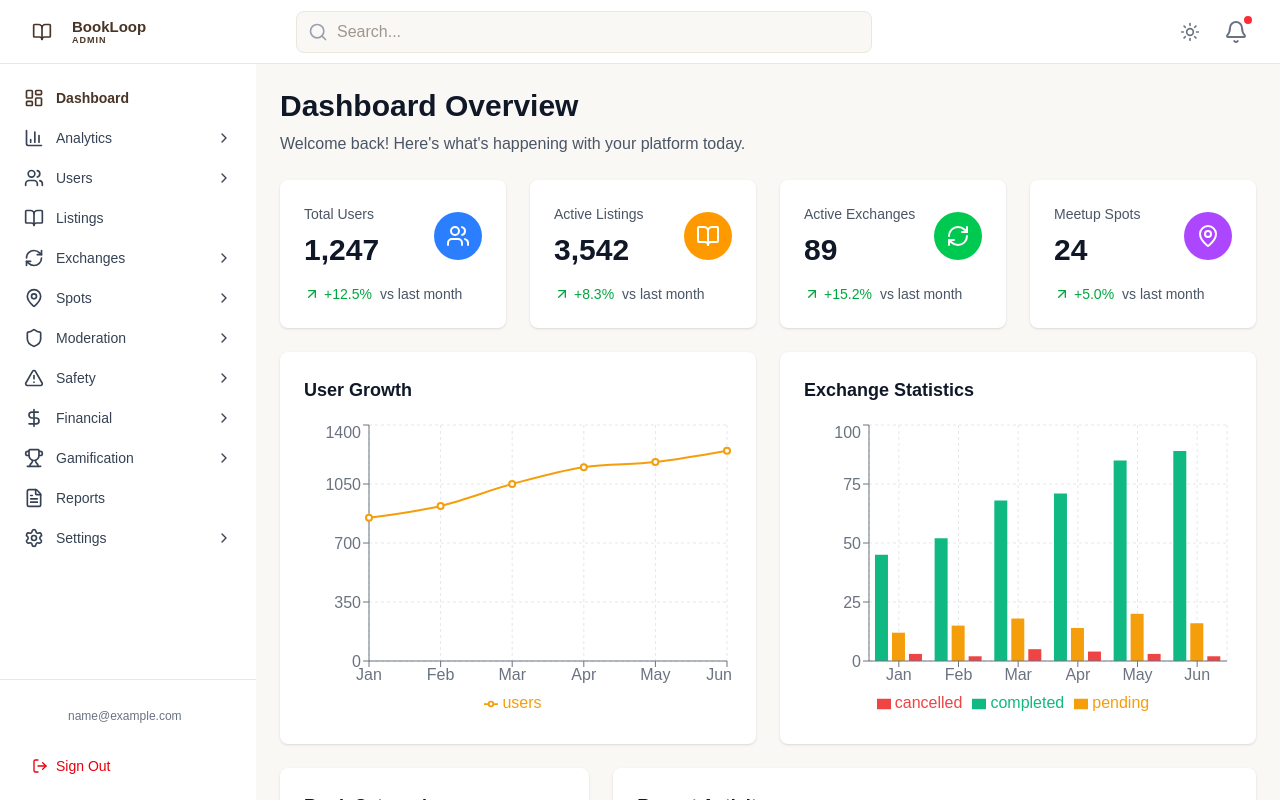
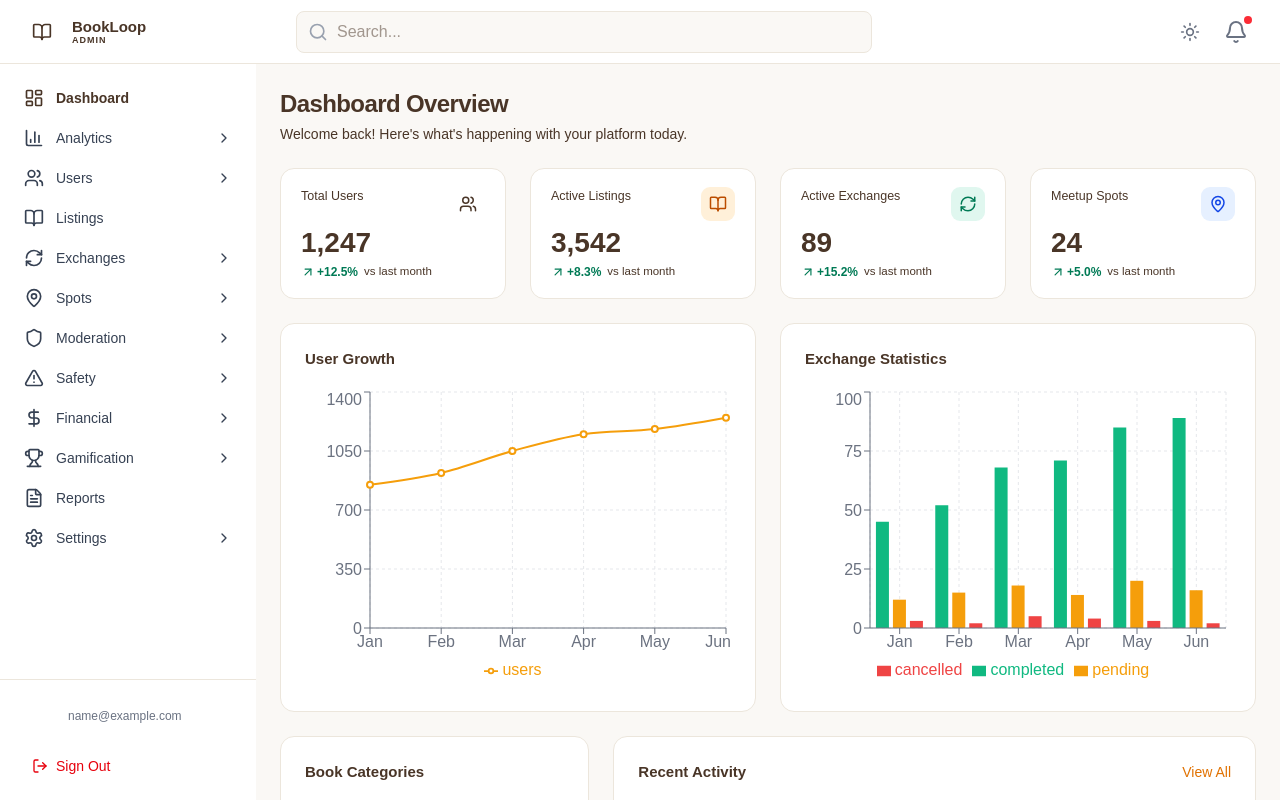
Before and after one commit to AdibaEmma/bookloop-web-admin, a Next.js app: page /dashboard in a window 1280 px wide. Built offline with nearby package versions, Linux system fonts and the light colour scheme; sample sign-in values are in the browser's storage.

Commit message:
admin design: dashboard (1a) — warm KPI cards + chart surfaces
- StatsCard reworked to 1a: bordered warm card, tinted icon tile, 28px value,
  green trend; KPI icon tints (coffee/amber/emerald/blue)
- warm chart card surfaces + header typography

```diff
--- a/src/app/(dashboard)/dashboard/page.tsx
+++ b/src/app/(dashboard)/dashboard/page.tsx
@@ -44,36 +44,28 @@ function StatsCard({
   iconColor: string;
 }) {
   return (
-    <div className="bg-white dark:bg-gray-800 rounded-lg shadow p-6">
-      <div className="flex items-center justify-between">
-        <div>
-          <p className="text-sm font-medium text-gray-600 dark:text-gray-400">
-            {title}
-          </p>
-          <p className="text-3xl font-bold text-gray-900 dark:text-white mt-2">
-            {value}
-          </p>
-        </div>
-        <div className={`p-3 rounded-full ${iconColor}`}>
-          <Icon className="w-6 h-6 text-white" />
+    <div className="bg-white dark:bg-[#241c16] border border-[#ECE6DC] dark:border-[#33291f] rounded-[14px] px-5 py-[18px]">
+      <div className="flex items-start justify-between">
+        <span className="text-[12.5px] font-medium text-muted-foreground">{title}</span>
+        <div className={`w-[34px] h-[34px] rounded-[9px] flex items-center justify-center ${iconColor}`}>
+          <Icon className="w-[18px] h-[18px]" />
         </div>
       </div>
-      <div className="mt-4 flex items-center">
-        {changeType === 'increase' ? (
-          <ArrowUpRight className="w-4 h-4 text-green-600" />
-        ) : (
-          <ArrowDownRight className="w-4 h-4 text-red-600" />
-        )}
+      <div className="text-[28px] font-extrabold text-foreground mt-2 leading-none">{value}</div>
+      <div className="mt-1.5 flex items-center gap-1.5">
         <span
-          className={`text-sm font-medium ml-1 ${
-            changeType === 'increase' ? 'text-green-600' : 'text-red-600'
+          className={`flex items-center gap-0.5 text-xs font-bold ${
+            changeType === 'increase' ? 'text-emerald-700' : 'text-red-600'
           }`}
         >
+          {changeType === 'increase' ? (
+            <ArrowUpRight className="w-3.5 h-3.5" />
+          ) : (
+            <ArrowDownRight className="w-3.5 h-3.5" />
+          )}
           {change}
         </span>
-        <span className="text-sm text-gray-600 dark:text-gray-400 ml-2">
-          vs last month
-        </span>
+        <span className="text-[11.5px] text-muted-foreground">vs last month</span>
       </div>
     </div>
   );
@@ -204,10 +196,10 @@ export default function DashboardPage() {
     <div className="space-y-6">
       {/* Page header */}
       <div>
-        <h1 className="text-3xl font-bold text-gray-900 dark:text-white">
+        <h1 className="text-2xl font-bold text-foreground tracking-tight">
           Dashboard Overview
         </h1>
-        <p className="text-gray-600 dark:text-gray-400 mt-2">
+        <p className="text-muted-foreground mt-1 text-sm">
           Welcome back! Here&apos;s what&apos;s happening with your platform today.
         </p>
       </div>
@@ -220,7 +212,7 @@ export default function DashboardPage() {
           change={stats?.userGrowth || '0%'}
           changeType="increase"
           icon={Users}
-          iconColor="bg-blue-500"
+          iconColor="bg-primary/10 text-primary"
         />
         <StatsCard
           title="Active Listings"
@@ -228,7 +220,7 @@ export default function DashboardPage() {
           change={stats?.listingGrowth || '0%'}
           changeType="increase"
           icon={BookOpen}
-          iconColor="bg-amber-500"
+          iconColor="bg-amber-500/15 text-amber-700"
         />
         <StatsCard
           title="Active Exchanges"
@@ -236,7 +228,7 @@ export default function DashboardPage() {
           change={stats?.exchangeGrowth || '0%'}
           changeType="increase"
           icon={RefreshCw}
-          iconColor="bg-green-500"
+          iconColor="bg-emerald-500/12 text-emerald-700"
         />
         <StatsCard
           title="Meetup Spots"
@@ -244,15 +236,15 @@ export default function DashboardPage() {
           change={stats?.meetupGrowth || '0%'}
           changeType="increase"
           icon={MapPin}
-          iconColor="bg-purple-500"
+          iconColor="bg-blue-500/12 text-blue-700"
         />
       </div>
 
       {/* Charts */}
       <div className="grid grid-cols-1 lg:grid-cols-2 gap-6">
         {/* User Growth Chart */}
-        <div className="bg-white dark:bg-gray-800 rounded-lg shadow p-6">
-          <h3 className="text-lg font-semibold text-gray-900 dark:text-white mb-4">
+        <div className="bg-white dark:bg-[#241c16] border border-[#ECE6DC] dark:border-[#33291f] rounded-[14px] p-6">
+          <h3 className="text-[15px] font-bold text-foreground mb-4">
             User Growth
           </h3>
           <ResponsiveContainer width="100%" height={300}>
@@ -273,8 +265,8 @@ export default function DashboardPage() {
         </div>
 
         {/* Exchange Statistics */}
-        <div className="bg-white dark:bg-gray-800 rounded-lg shadow p-6">
-          <h3 className="text-lg font-semibold text-gray-900 dark:text-white mb-4">
+        <div className="bg-white dark:bg-[#241c16] border border-[#ECE6DC] dark:border-[#33291f] rounded-[14px] p-6">
+          <h3 className="text-[15px] font-bold text-foreground mb-4">
             Exchange Statistics
           </h3>
           <ResponsiveContainer width="100%" height={300}>
@@ -295,8 +287,8 @@ export default function DashboardPage() {
       {/* Bottom section */}
       <div className="grid grid-cols-1 lg:grid-cols-3 gap-6">
         {/* Book Categories */}
-        <div className="bg-white dark:bg-gray-800 rounded-lg shadow p-6">
-          <h3 className="text-lg font-semibold text-gray-900 dark:text-white mb-4">
+        <div className="bg-white dark:bg-[#241c16] border border-[#ECE6DC] dark:border-[#33291f] rounded-[14px] p-6">
+          <h3 className="text-[15px] font-bold text-foreground mb-4">
             Book Categories
           </h3>
           <ResponsiveContainer width="100%" height={250}>
@@ -326,9 +318,9 @@ export default function DashboardPage() {
         </div>
 
         {/* Recent Activity */}
-        <div className="lg:col-span-2 bg-white dark:bg-gray-800 rounded-lg shadow p-6">
+        <div className="lg:col-span-2 bg-white dark:bg-[#241c16] border border-[#ECE6DC] dark:border-[#33291f] rounded-[14px] p-6">
           <div className="flex items-center justify-between mb-4">
-            <h3 className="text-lg font-semibold text-gray-900 dark:text-white">
+            <h3 className="text-[15px] font-bold text-foreground">
               Recent Activity
             </h3>
             <button className="text-sm text-amber-600 hover:text-amber-700 font-medium">
@@ -350,8 +342,8 @@ export default function DashboardPage() {
       </div>
 
       {/* Quick Actions */}
-      <div className="bg-white dark:bg-gray-800 rounded-lg shadow p-6">
-        <h3 className="text-lg font-semibold text-gray-900 dark:text-white mb-4">
+      <div className="bg-white dark:bg-[#241c16] border border-[#ECE6DC] dark:border-[#33291f] rounded-[14px] p-6">
+        <h3 className="text-[15px] font-bold text-foreground mb-4">
           Quick Actions
         </h3>
         <div className="grid grid-cols-1 md:grid-cols-2 lg:grid-cols-4 gap-4">
```
